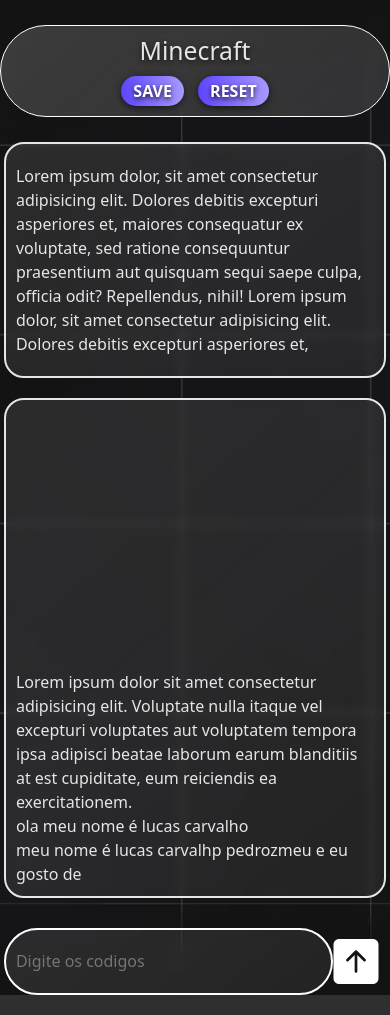
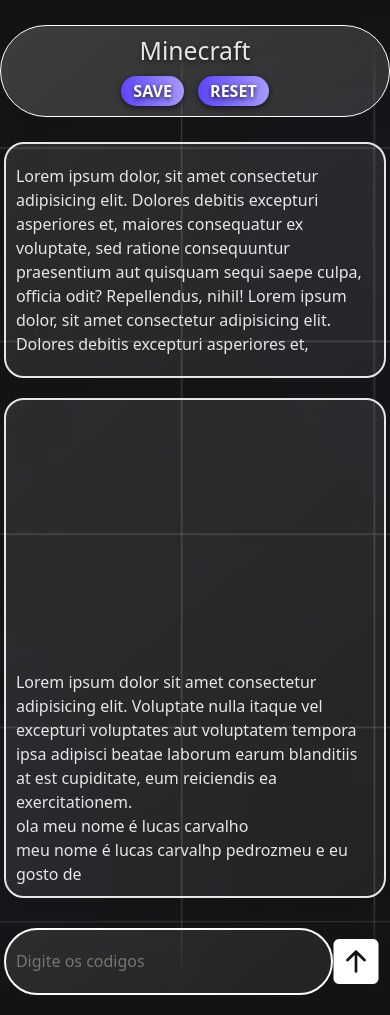
Before and after one commit to SrVertex/TechAcademy3, a PHP site: page / in a window 390 px wide. Run offline with PHP 8.4, Linux system fonts and the light colour scheme.

Commit message:
versão 2.1 AJUSTE DE RESPONSIVIDADE

```diff
--- a/css/style.css
+++ b/css/style.css
@@ -23,7 +23,7 @@
 header {
   background-color: #ffffff1c;
   background-image: linear-gradient(140deg, #ffffff13 0%, #ffffff04 100%);
-  backdrop-filter: blur(5px);
+  /* backdrop-filter: blur(5px); */
   border: 0.1px solid white;
 
   width: 100%;
@@ -85,7 +85,7 @@
 
       background-color: #ffffff0e;
       background-image: linear-gradient(140deg, #ffffff0e 0%, #ffffff04 100%);
-      backdrop-filter: blur(5px);
+      /* backdrop-filter: blur(5px); */
       border: 2px solid;
       border-radius: 20px;
 
@@ -101,7 +101,7 @@
       height: 500px;
       background-color: #ffffff0e;
       background-image: linear-gradient(140deg, #ffffff0e 0%, #ffffff04 100%);
-      backdrop-filter: blur(4px);
+      /* backdrop-filter: blur(4px);  */
       border: 2px solid;
       overflow: hidden;
 
@@ -122,6 +122,7 @@
       width: 98%;
       justify-content: space-between;
       align-content: center;
+      margin-bottom: 20px;
 
       input {
         width: 88%;
--- a/index.php
+++ b/index.php
@@ -15,7 +15,8 @@
 
     <link rel="stylesheet" href="https://cdn.jsdelivr.net/npm/bootstrap-icons@1.11.3/font/bootstrap-icons.min.css">
 
-    <link href="https://unpkg.com/aos@2.3.1/dist/aos.css" rel="stylesheet">
+    <link rel="stylesheet" href="https://unpkg.com/aos@2.3.1/dist/aos.css">
+
     <link rel="stylesheet" href="https://cdnjs.cloudflare.com/ajax/libs/animate.css/4.1.1/animate.min.css"/>
 
 </head>
@@ -24,7 +25,7 @@
 
 
     <!-- Titulo do jogo -->
-    <header class="animate__bounceIn">
+    <header>
 
         <h2>Minecraft</h2>
 
@@ -63,7 +64,7 @@
             </div>
 
             <!-- barra de pesquisa  -->
-            <div class="form-psq" data-aos="zoom-in" data-aos-duration="500">
+            <div class="form-psq">
 
                 <form action="">
                     <!-- input de pesquisa -->
```
